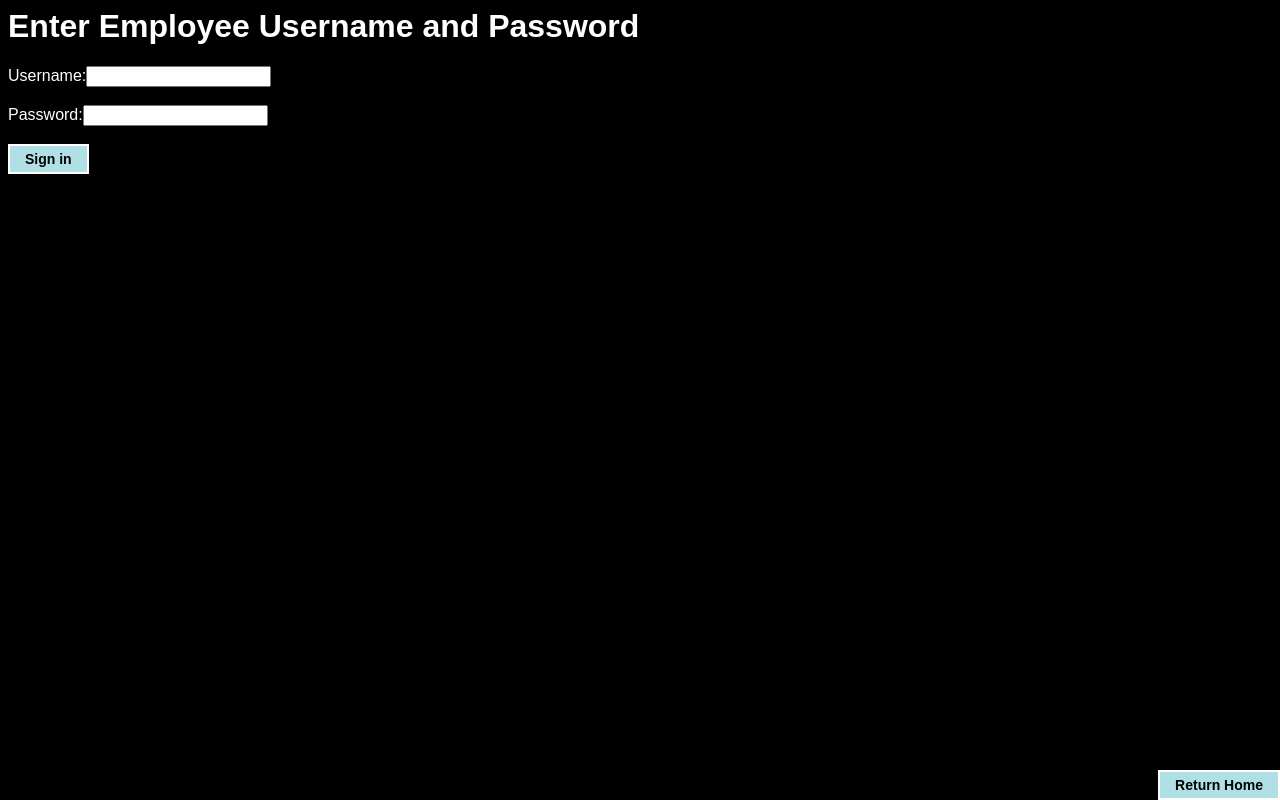
After one commit to daeclerck/PS, a PHP site: page /emp.php in a window 1280 px wide. The commit adds this page. Run offline with PHP 8.4, Linux system fonts and the light colour scheme.

Commit message:
Added many style changes

```diff
--- a/cart.php
+++ b/cart.php
@@ -1,5 +1,5 @@
 <html><head><title>Your Cart
-</title></head>
+</title></head><body>
 <?php include "connection.php"; include "style.php";
 
 $items = array(); // create the array
@@ -135,7 +135,7 @@ if(!empty($items)) {
       echo "</td>";
 
       echo "<td>";
-      echo "<form method=post action=http://students.cs.niu.edu/~z1877438/PS/cart.php>";
+      echo "<form method=post action=cart.php>";
       if (array_key_exists('pnum', $_REQUEST)) {
         echo "<input type=hidden name='pnum' value=$_REQUEST[pnum]/>";
       }
@@ -200,4 +200,5 @@ if(!empty($items)) {
     echo "Your Cart is empty";
   }
 ?>
+</body>
 </html>
--- a/catalog.php
+++ b/catalog.php
@@ -1,5 +1,5 @@
 <html><head><title> Product System Catalog
-</title></head>
+</title></head><body>
 <?php include "connection.php"; include "style.php" ?>
 <?php
 
@@ -59,7 +59,7 @@
       echo "<th>Product Price</th>";
       echo "<th>Product Weight (lbs)</th>";
       echo "<th>Available Quantity</th>";
-      echo "<th>Proceed to Cart</th>";
+      echo "<th>Add to cart</th>";
     echo "</tr>";
     foreach($rows2 as $key2 => $value2) { // displaying the database contents
       echo "<tr>"; // new row for the loop
@@ -108,4 +108,5 @@
   echo "<input class=home type=submit name'gohome' value='Return Home'/>";
 echo "</form>";
 ?>
+</body>
 </html>
--- a/desk.php
+++ b/desk.php
@@ -1,5 +1,5 @@
 <html><head><title>Receiving Desk
-</title></head>
+</title></head><body>
 <h1> Receiving Desk </h1>
 <?php include "connection.php"; include "style.php";
 
@@ -68,5 +68,5 @@
   echo "<input class=home type=submit name'gohome' value='Return Home'/>";
 echo "</form>";
 ?>
-
+</body>
 </html>
--- a/details.php
+++ b/details.php
@@ -86,7 +86,7 @@ include "style.php";
     }
 
     else {
-      echo "You added this item to your cart. Please edit your decision there."; // if user would like to edit their cart
+      echo "<label>You added this item to your cart. Please edit your decision there.</label>"; // if user would like to edit their cart
     }
   echo "</form>";
 
--- /dev/null
+++ b/emp.php
@@ -0,0 +1,27 @@
+<html><body>
+
+<h1>Enter Employee Username and Password</h1>
+
+<?php
+include "connection.php"; include "style.php";
+
+if(isset($_POST['submit']) && ctype_alnum($_POST['user']) && $_POST['pwd'] == 'Z1877438') {
+  header('Location: emp_index.php'); // Take to weight.php if username and password are entered correctly
+}
+
+echo "<form method=post action=emp.php>";
+  echo "<label for='user'>Username:</label>";
+  echo "<input type=text name='user'/><br><br>";
+  echo "<label for='pwd'>Password:</label>";
+  echo "<input type=password name='pwd' minlength=8/><br><br>";
+  echo "<input type=submit name='submit' value='Sign in'/>";
+echo "</form>";
+
+// return index
+echo "<form method=post action=index.php>";
+  echo "<input class=home type=submit name'gohome' value='Return Home'/>";
+echo "</form>";
+?>
+
+</body>
+</html>
--- a/index.php
+++ b/index.php
@@ -1,2 +1,2 @@
-<html><head> <?php include "index_header.php"; ?> </head>
-<body></body></html>
+<html><head><body><?php include "index_header.php"; include "style.php"; ?> </head>
+</body></html>
--- a/invoice.php
+++ b/invoice.php
@@ -1,15 +1,15 @@
-<html><head><title>Order Details
+<html><head><title>Invoice Details
 </title></head>
 <h1> Invoice View </h1>
 <h2> Enter an Order ID </h2>
 <?php include "connection.php"; include "style.php";
 
 echo "<form action=invoice.php method=post>";
-  echo "Order ID: <input type=text name=orderid id=orderid><br>";
+  echo "<label>Order ID:</label><input type=text name=orderid id=orderid><br>";
   echo "<br><input type=submit name=submit value=Submit><br>";
 echo "</form>";
 
-echo "<h2> Order Details:</h2>";
+echo "<h2>Order Details:</h2>";
 if($_SERVER['REQUEST_METHOD'] == 'POST') {
   $orderid = $_POST['orderid'];
   $sql = "SELECT * FROM ordereditems WHERE orderID = '$orderid'";
--- a/orders.php
+++ b/orders.php
@@ -38,7 +38,7 @@ if (!array_key_exists('viewall', $_REQUEST) && !array_key_exists('search', $_REQ
     echo "<input type=submit name='viewall' value='View All Orders'/>"; // view the values
   echo "</form>";
 
-  echo "<form method=post action=weightcharge.php>";
+  echo "<form method=post action=admin.php>";
     echo "<input type=submit name='goweights' value='Adjust Charges'/>"; // view the charges
   echo "</form>";
 }
--- a/style.php
+++ b/style.php
@@ -1,7 +1,70 @@
 <style>
-h1, h2, h3 {
-  font-family: "verdana";
+
+body {
+  background-color: black;
 }
+
+.button {
+  font-family: "Arial Black";
+  display: block;
+  border-radius: 4px;
+  background-color: powderblue;
+  border: solid;
+  border-color: white;
+  color: black;
+  text-align: center;
+  font-size: 15px;
+  padding: 20px;
+  width: 200px;
+  transition: all 0.5s;
+  cursor: pointer;
+  margin: 5px;
+}
+
+.button span {
+  cursor: pointer;
+  display: inline-block;
+  position: relative;
+  transition: 0.5s;
+}
+
+.button span:after {
+  content: '\00bb';
+  position: absolute;
+  opacity: 0;
+  top: 0;
+  right: -20px;
+  transition: 0.5s;
+}
+
+.button:hover span {
+  padding-right: 25px;
+}
+
+.button:hover span:after {
+  opacity: 1;
+  right: 0;
+}
+
+input[type=submit] {
+  background-color: powderblue;
+  border-style: solid;
+  border-color: white;
+  color: black;
+  padding: 5px 15px;
+  text-align: center;
+  text-decoration: none;
+  display: inline-block;
+  font-size: 14px;
+  font-family: Arial;
+  font-weight: bold;
+}
+
+h1, h2, h3, h4, h5, label {
+  font-family: Arial;
+  color: white;
+}
+
 table, td {
   font-family: Arial;
   border: 3px solid black;
@@ -9,6 +72,7 @@ table, td {
   background-color: white;
   text-align: center;
 }
+
 th {
   font-family: "Arial Black";
   border: 3px solid black;
@@ -21,4 +85,5 @@ th {
     bottom: 0px;
     right: 0px;
 }
+
 </style>
--- a/warehouse.php
+++ b/warehouse.php
@@ -5,11 +5,11 @@
 
 //try adding form to select order id:
 echo "<form action=warehouse.php method=post>";
-  echo "Order ID: <input type=text name=orderid id=orderid required><br>"; //input box for order id number
+  echo "<label>Order ID:</label><input type=text name=orderid id=orderid required><br>"; //input box for order id number
   echo "<br><input type=submit name=submit value=Submit><br>"; //submit button
 echo "</form>";
 
-if($_SERVER['REQUEST_METHOD'] == 'POST' && strpos($_POST['orderid'], ' ') == false) { // fail if there is a space in input string
+if($_SERVER['REQUEST_METHOD'] == 'POST' && is_numeric($_POST['orderid'])) { // fail if there is a space in input string
   $orderid = $_POST['orderid'];
 
   $sql = "SELECT * FROM ordereditems WHERE orderID = $orderid";
--- a/weight.php
+++ b/weight.php
@@ -1,12 +1,8 @@
-<html><head><title>Admin Page
+<html><head><title>Weight Page
 </title></head>
 
 <h1> Weight Brackets</h1>
 <?php include "connection.php"; include "style.php";
-
-echo "<form method=post action=orders.php>";
-  echo "<input type=submit name='backorder' value='Go Back to Orders Page'/>";
-echo "</form>";
 
 echo "<h2>Adjusting Weight Bracket and Charges</h2>";
 
```
Also changed, not shown: admin.php (added, +27 -0 lines), checkout.php (+8 -8 lines), emp_index.php (added, +9 -0 lines), index_header.php (+3 -11 lines).
